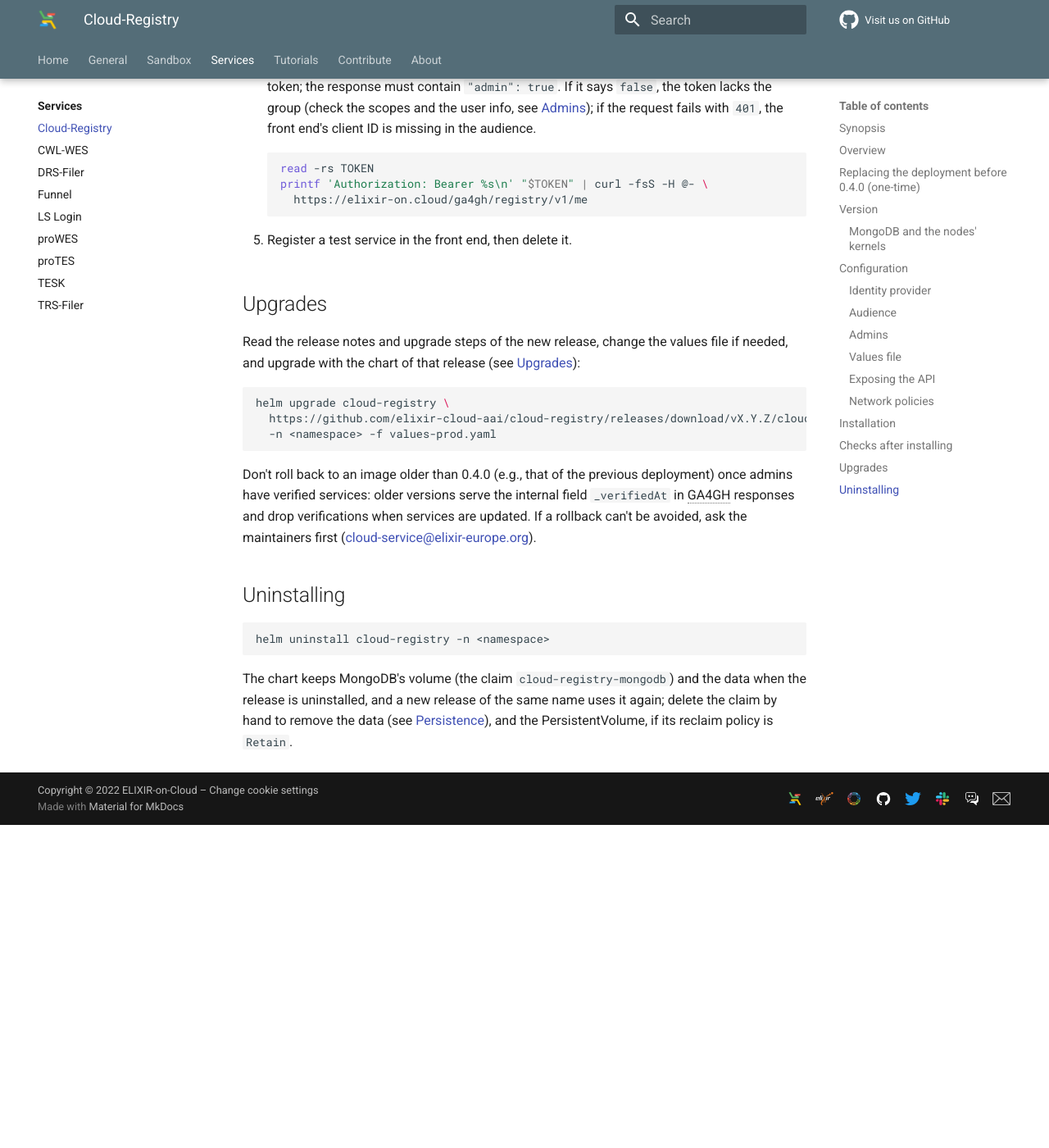
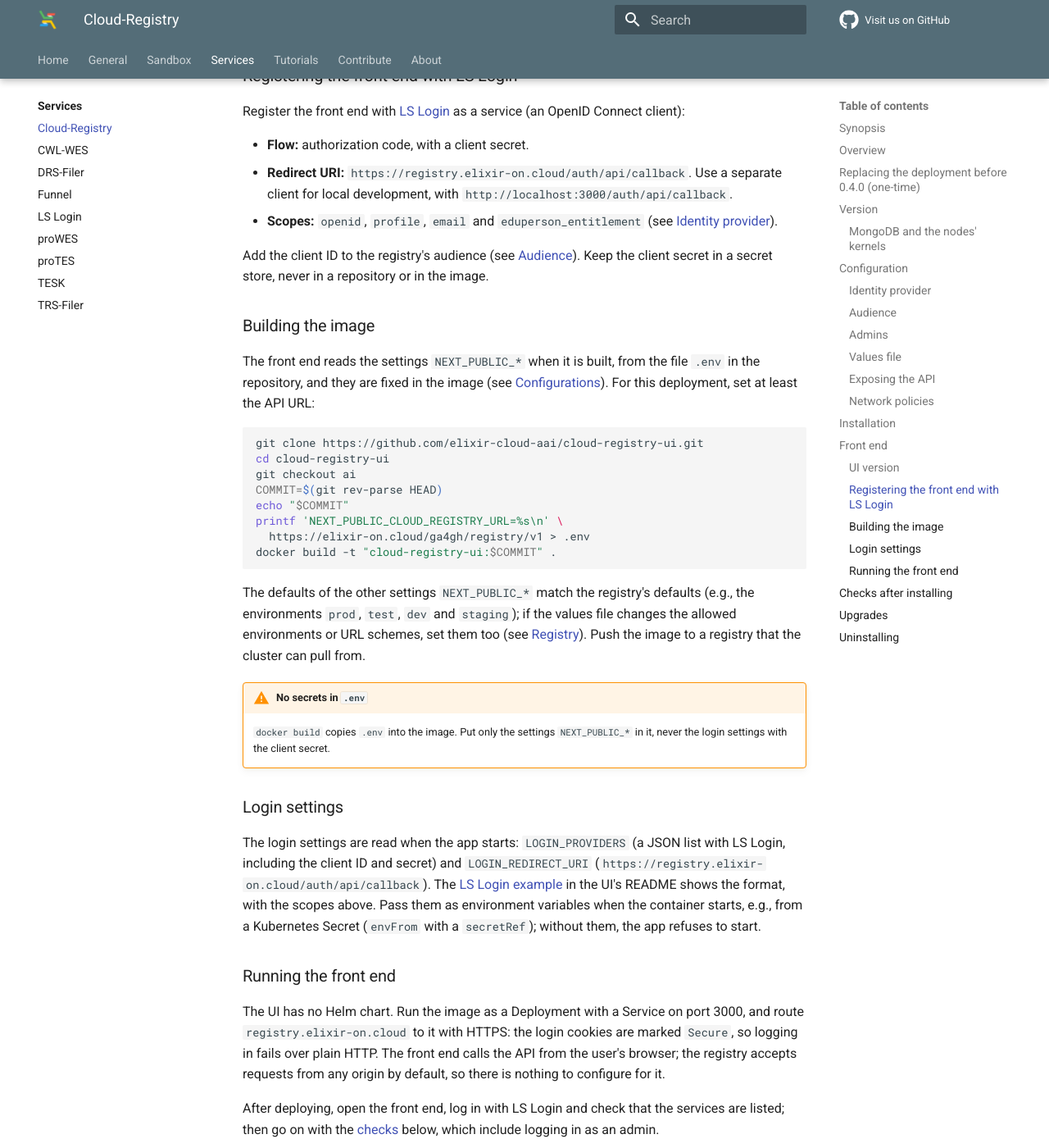
Before and after one commit to elixir-cloud-aai/elixir-cloud-aai.github.io, an MkDocs documentation site: the page built from docs/services/cloudregistry.md, in a window 1280 px wide and 1400 px high, scrolled down 7754 px. Shown: the whole window at 82% size. Built offline with MkDocs 1.6.1 and Material for MkDocs 9.7.7, drawn with Linux system fonts in a browser that asks for light colours; comment, search, counter and statistics services are not loaded; before the commit the page ends 8760 px from its top, so only the background shows below that; some of the changed text lies outside the part shown.

Commit message:
docs: deploy the Cloud Registry UI (#53)
Co-authored-by: Claude Opus 5.5 <noreply@anthropic.com>

````diff
--- a/docs/services/cloudregistry.md
+++ b/docs/services/cloudregistry.md
@@ -16,6 +16,7 @@ deployment:
 - [Configuration][cr-configuration], [Access control][cr-access-control]
   and [Operations][cr-operations]
 - [Release notes of 0.4.0][cr-release-notes]
+- The front end's [README][cr-ui-readme] (see [Front end](#front-end))
 
 !!! info "Last checked against Cloud Registry v0.4.0"
     For a later release, read its release notes and upgrade steps first,
@@ -332,6 +333,90 @@ network plugin enforces them.
     Rendering fails if the issuer, the audience or the admin group is
     missing.
 
+## Front end
+
+The front end ([Cloud Registry UI][cr-ui-repo]) is a web app, served at
+<https://registry.elixir-on.cloud/>. Anyone can browse the services in it;
+logged-in users register services, edit and delete their own, and share
+them with others (access management). Admins also verify services, and
+approve new service types and the services that are pending until their
+type is approved (see the [UI's README][cr-ui-readme]).
+
+### UI version
+
+UI versions follow the registry in major and minor version: UI 0.5.x works
+with Cloud Registry 0.5.x. Until the UI's first release, its
+[`ai` branch][cr-ui-ai] goes with Cloud Registry 0.5.0: deploy it together
+with the upgrade to that release, not with 0.4.0. Note the commit you build
+from, so that you can build the same image again.
+
+### Registering the front end with LS Login
+
+Register the front end with [LS Login][ls-login] as a service (an OpenID
+Connect client):
+
+- **Flow:** authorization code, with a client secret.
+- **Redirect URI:** `https://registry.elixir-on.cloud/auth/api/callback`.
+  Use a separate client for local development, with
+  `http://localhost:3000/auth/api/callback`.
+- **Scopes:** `openid`, `profile`, `email` and `eduperson_entitlement` (see
+  [Identity provider](#identity-provider)).
+
+Add the client ID to the registry's audience (see [Audience](#audience)).
+Keep the client secret in a secret store, never in a repository or in the
+image.
+
+### Building the image
+
+The front end reads the settings `NEXT_PUBLIC_*` when it is built, from the
+file `.env` in the repository, and they are fixed in the image (see
+[Configurations][cr-ui-configurations]). For this deployment, set at least
+the API URL:
+
+```bash
+git clone https://github.com/elixir-cloud-aai/cloud-registry-ui.git
+cd cloud-registry-ui
+git checkout ai
+COMMIT=$(git rev-parse HEAD)
+echo "$COMMIT"
+printf 'NEXT_PUBLIC_CLOUD_REGISTRY_URL=%s\n' \
+  https://elixir-on.cloud/ga4gh/registry/v1 > .env
+docker build -t "cloud-registry-ui:$COMMIT" .
+```
+
+The defaults of the other settings `NEXT_PUBLIC_*` match the registry's
+defaults (e.g., the environments `prod`, `test`, `dev` and `staging`); if
+the values file changes the allowed environments or URL schemes, set them
+too (see [Registry][cr-ui-registry-settings]). Push the image to a registry
+that the cluster can pull from.
+
+!!! warning "No secrets in `.env`"
+    `docker build` copies `.env` into the image. Put only the settings
+    `NEXT_PUBLIC_*` in it, never the login settings with the client secret.
+
+### Login settings
+
+The login settings are read when the app starts: `LOGIN_PROVIDERS` (a JSON
+list with LS Login, including the client ID and secret) and
+`LOGIN_REDIRECT_URI` (`https://registry.elixir-on.cloud/auth/api/callback`).
+The [LS Login example][cr-ui-login] in the UI's README shows the format,
+with the scopes above. Pass them as environment variables when the
+container starts, e.g., from a Kubernetes Secret (`envFrom` with a
+`secretRef`); without them, the app refuses to start.
+
+### Running the front end
+
+The UI has no Helm chart. Run the image as a Deployment with a Service on
+port 3000, and route `registry.elixir-on.cloud` to it with HTTPS: the login
+cookies are marked `Secure`, so logging in fails over plain HTTP. The
+front end calls the API from the user's browser; the registry accepts
+requests from any origin by default, so there is nothing to configure for
+it.
+
+After deploying, open the front end, log in with LS Login and check that
+the services are listed; then go on with the [checks](#checks-after-installing)
+below, which include logging in as an admin.
+
 ## Checks after installing
 
 1. The service info shows version `0.4.0` and the deployment's fields:
@@ -403,6 +488,11 @@ policy is `Retain`.
 [cr-repo]: <https://github.com/elixir-cloud-aai/cloud-registry>
 [cr-release]: <https://github.com/elixir-cloud-aai/cloud-registry/releases/tag/v0.4.0>
 [cr-ui-repo]: <https://github.com/elixir-cloud-aai/cloud-registry-ui>
+[cr-ui-ai]: <https://github.com/elixir-cloud-aai/cloud-registry-ui/tree/ai>
+[cr-ui-readme]: <https://github.com/elixir-cloud-aai/cloud-registry-ui/blob/ai/README.md>
+[cr-ui-configurations]: <https://github.com/elixir-cloud-aai/cloud-registry-ui/blob/ai/README.md#configurations>
+[cr-ui-registry-settings]: <https://github.com/elixir-cloud-aai/cloud-registry-ui/blob/ai/README.md#registry>
+[cr-ui-login]: <https://github.com/elixir-cloud-aai/cloud-registry-ui/blob/ai/README.md#login>
 [cr-deployment-readme]: <https://github.com/elixir-cloud-aai/cloud-registry/blob/v0.4.0/deployment/README.md>
 [cr-deployment]: <https://cloud-registry.readthedocs.io/en/v0.4.0/deployment/>
 [cr-image]: <https://cloud-registry.readthedocs.io/en/v0.4.0/deployment/#image>
````
